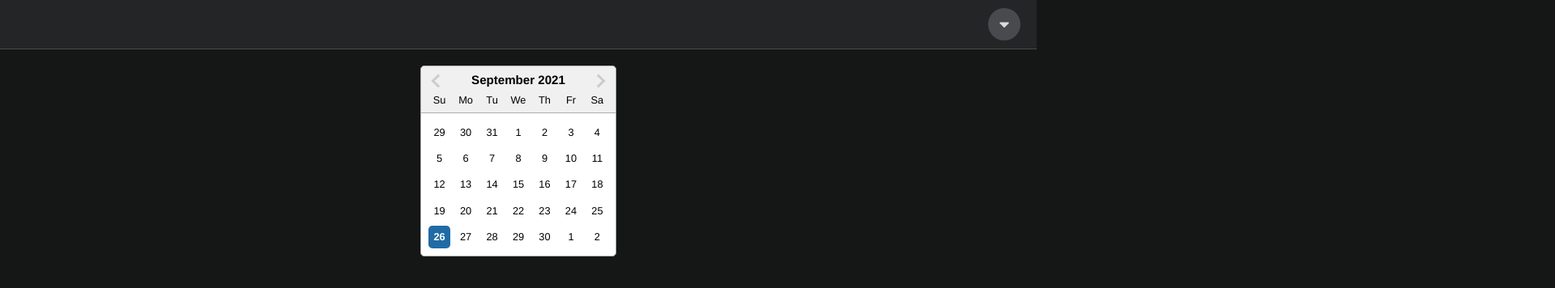
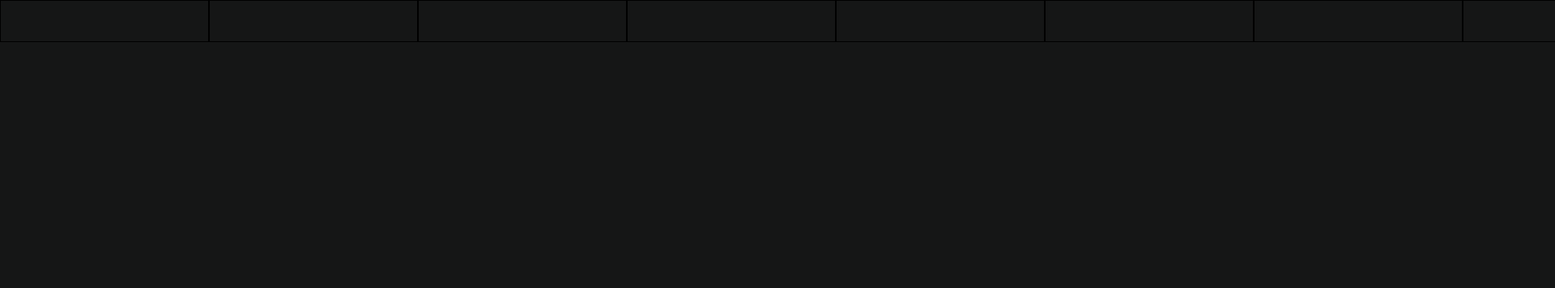
Before and after one commit to programmersbr/playgroundjs, a React (Create React App) app: page / in a window 1280 px wide. Shown: the top 356 px of the page at 81% size, 1920 px wide, since content can reach past the window. Built offline with nearby package versions, Linux system fonts and the light colour scheme; the HTML template or start-up script is replaced by a standard one.

Commit message:
adicionado jogo da memoria

```diff
--- a/src/App.js
+++ b/src/App.js
@@ -15,11 +15,12 @@
 import CalendarInline from './components/datepicker/CalendarInline'
 // import PropsWithStateless from './components/freecode/Review-using-props-with-stateless-functional-components'
 import Menu from './components/MenuPlayground'
+import Memory from './components/Memory-game'
 
 function App() {
   return (
     <div className="App">
-      <Menu />
+      {/* <Menu /> */}
       {/* <ImageLoad
         src = {originalImg}
         placeholder = {placeholderImg}
@@ -34,8 +35,9 @@
       {/* <Access /> */}
       {/* <UsePropTypes /> */}
       {/* <CalendarDefault /> */}
-      <CalendarInline />
+      {/* <CalendarInline /> */}
       {/* <PropsWithStateless /> */}
+      <Memory />
       </div>
     </div>
   );
--- /dev/null
+++ b/src/components/Memory-game.jsx
@@ -0,0 +1,91 @@
+// https://ichi.pro/pt/crie-um-jogo-de-memoria-com-react-e-javascript-133303565646838
+
+/* É usado para renderizar as caixas que o jogador pode abrir clicando.
+Se dois números corresponderem, eles permanecerão abertos.
+Caso contrário, ambos estão fechados.
+Em seguida, definimos o answerestado com as respostas.
+itemIds tenha os IDs do cartão de resposta que estão abertos.
+Pode haver no máximo 2 abertos.
+Em seguida, definimos o onClickque verifica se itemIdsinclui id.
+Se não, nós o adicionamos ao itemIdsarray com setItemIds.
+Em seguida, chamamos setAnswerpara definir o item em answerque a openpropriedade deve ser aberta true.
+Em seguida, temos um useEffectretorno de chamada para verificar se itemIds.lengthé 2.
+Se for, então ligamos findIndexpara obter os índices dos answeritens que clicamos.
+Se seus values não corresponderem, então os fechamos definindo a openpropriedade de ambos os itens como false.
+Observamos os valores itemIdse answerpara fazer a atualização de acordo.
+E temos outro useEffectgancho para verificar se itemIds.lengthé 2 novamente, mas desta vez, se for true, quando definimos itemIdscomo um array vazio.
+Em seguida, adicionamos os estilos dos cartões na styletag.
+Em seguida, renderizamos os answersitens em divs.
+Mostramos que o valor é a.opené true.
+Caso contrário, mostramos uma caixa vazia. */
+
+import React, { useEffect, useState } from "react";
+import { v4 as uuidv4 } from "uuid";
+const answerArr = [1, 1, 2, 2, 3, 3, 4, 4, 5, 5]
+  .map((n) => {
+    return {
+      id: uuidv4(),
+      open: false,
+      value: n
+    };
+  })
+  .sort(() => Math.random() - 0.5);
+export default function App() {
+  const [answer, setAnswer] = useState([...answerArr]);
+  const [itemIds, setItemIds] = useState([]);
+  const onClick = (id) => {
+    if (!itemIds.includes(id)) {
+      setItemIds((itemIds) => [...itemIds, id]);
+    }
+    const index = answer.findIndex((a) => a.id === id);
+    setAnswer((answer) => {
+      const ans = [...answer];
+      ans[index].open = true;
+      return ans;
+    });
+  };
+  useEffect(() => {
+    if (itemIds.length === 2) {
+      const item1Index = answer.findIndex((a) => a.id === itemIds[0]);
+      const item2Index = answer.findIndex((a) => a.id === itemIds[1]);
+      if (answer[item1Index].value !== answer[item2Index].value) {
+        setAnswer((answer) => {
+          const ans = [...answer];
+          ans[item1Index].open = false;
+          ans[item2Index].open = false;
+          return ans;
+        });
+      }
+    }
+  }, [itemIds, answer]);
+  useEffect(() => {
+    if (itemIds.length === 2) {
+      setItemIds([]);
+    }
+  }, [itemIds]);
+  return (
+    <div>
+      <style>
+        {`
+          .container {
+            display: flex;
+          }
+.tile {
+            border: 1px solid black;
+            width: 20vw;
+            height: 50px;
+          }
+          `}
+      </style>
+      <div className="container">
+        {answer.map((a) => {
+          return (
+            <div key={a.id} className="tile" onClick={() => onClick(a.id)}>
+              {a.open ? <div>{a.value}</div> : <div>&nbsp;</div>}
+            </div>
+          );
+        })}
+      </div>
+    </div>
+  );
+}
```
Also changed, not shown: 1 other file (tests, documents, lock files or other folders).
